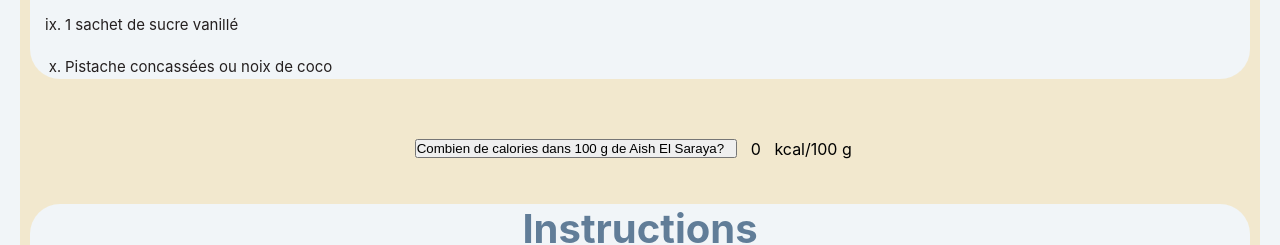
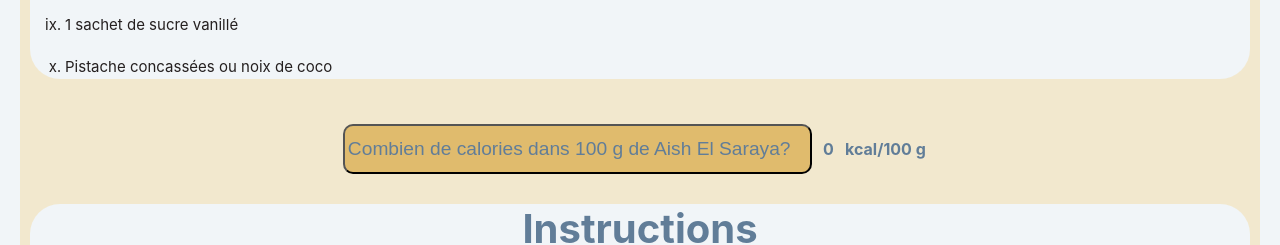
Before and after one commit to rimasemib/macuisinelibanaise, a React (Create React App) app: page /aishElSaraya in a window 1280 px wide. Shown: the part 1820-2065 px from the top of the page. Built offline with nearby package versions, Linux system fonts and the light colour scheme.

Commit message:
adding styles to buttons

```diff
--- a/src/pages/AishElSaraya.css
+++ b/src/pages/AishElSaraya.css
@@ -79,5 +79,18 @@ h2{
 
   }
   .calories{
-	  text-decoration: none;
+	text-decoration: none;
+	color: hsl(210, 22%, 49%);
+	font-size: medium;
+	font-weight: bold;
   }
+  .btnAish{
+
+	color: hsl(210, 22%, 49%);
+    background-color: #e0bb6d;
+    font-size: 1.2em;
+	padding: 3px;
+	height: 50px;
+	border-radius: 10px;
+
+  }
--- a/src/pages/AishElSaraya.js
+++ b/src/pages/AishElSaraya.js
@@ -60,7 +60,7 @@ const AishElSaraya = () => {
 
 
         {compteurSaraya < 445 ? (
-          <button
+          <button className="btnAish"
             onClick={() => {
               setCompteurSaraya(compteurSaraya + 445);
 
@@ -75,7 +75,7 @@ const AishElSaraya = () => {
 		<span className="calories">&nbsp;&nbsp;&nbsp;kcal/100 g&nbsp;&nbsp;&nbsp;</span>
 
         {compteurSaraya > 0 ? (
-          <button
+          <button className="btnAish"
             onClick={() => {
               setCompteurSaraya(compteurSaraya - 445);
             }}
--- a/src/pages/Hummos.css
+++ b/src/pages/Hummos.css
@@ -81,4 +81,18 @@ h2{
   }
   .calories{
 	  text-decoration: none;
+	  color: hsl(210, 22%, 49%);
+	  font-size: medium;
+	  font-weight: bold;
   }
+
+  .btnHms{
+
+	color: hsl(210, 22%, 49%);
+    background-color: #e0bb6d;
+    font-size: 1.2em;
+	padding: 3px;
+	height: 50px;
+	border-radius: 10px;
+
+  }
--- a/src/pages/Hummos.js
+++ b/src/pages/Hummos.js
@@ -56,7 +56,7 @@ const Hummos = () => {
 
 
         {compteurHms < 145 ? (
-          <button
+          <button className="btnHms"
             onClick={() => {
               setCompteurHms(compteurHms + 145);
 
@@ -71,7 +71,7 @@ const Hummos = () => {
 		<span className="calories">&nbsp;&nbsp;&nbsp;kcal/100 g&nbsp;&nbsp;&nbsp;</span>
 
         {compteurHms > 0 ? (
-          <button
+          <button className= "btnHms"
             onClick={() => {
               setCompteurHms(compteurHms - 145);
             }}
--- a/src/pages/Koussa.css
+++ b/src/pages/Koussa.css
@@ -82,5 +82,18 @@ span{
 
   }
   .calories{
-	  text-decoration: none;
+	text-decoration: none;
+	color: hsl(210, 22%, 49%);
+	font-size: medium;
+	font-weight: bold;
   }
+  .btnKous{
+
+	color: hsl(210, 22%, 49%);
+    background-color: #e0bb6d;
+    font-size: 1.2em;
+	padding: 3px;
+	height: 50px;
+	border-radius: 10px;
+
+  }
--- a/src/pages/Koussa.js
+++ b/src/pages/Koussa.js
@@ -67,7 +67,7 @@ const Koussa = () => {
 
 
         {compteurKoussa < 54 ? (
-          <button
+          <button className="btnKous"
             onClick={() => {
               setCompteurKoussa(compteurKoussa + 54);
 
@@ -82,7 +82,7 @@ const Koussa = () => {
 		<span className="calories">&nbsp;&nbsp;&nbsp;kcal/100 g&nbsp;&nbsp;&nbsp;</span>
 
         {compteurKoussa > 0 ? (
-          <button
+          <button className="btnKous"
             onClick={() => {
               setCompteurKoussa(compteurKoussa - 54);
             }}
--- a/src/pages/Loubyi.css
+++ b/src/pages/Loubyi.css
@@ -79,5 +79,18 @@ h2{
 
   }
   .calories{
-	  text-decoration: none;
+	text-decoration: none;
+	color: hsl(210, 22%, 49%);
+	font-size: medium;
+	font-weight: bold;
   }
+  .btnLoub{
+
+	color: hsl(210, 22%, 49%);
+    background-color: #e0bb6d;
+    font-size: 1.2em;
+	padding: 3px;
+	height: 50px;
+	border-radius: 10px;
+
+  }
--- a/src/pages/Loubyi.js
+++ b/src/pages/Loubyi.js
@@ -57,7 +57,7 @@ const Loubyi = () => {
 
 
         {compteurLoubyi < 194 ? (
-          <button
+          <button className="btnLoub"
             onClick={() => {
               setCompteurLoubyi(compteurLoubyi + 194);
 
@@ -72,7 +72,7 @@ const Loubyi = () => {
 		<span className="calories">&nbsp;&nbsp;&nbsp;kcal/100 g&nbsp;&nbsp;&nbsp;</span>
 
         {compteurLoubyi > 0 ? (
-          <button
+          <button className="btnLoub"
             onClick={() => {
               setCompteurLoubyi(compteurLoubyi - 194);
             }}
--- a/src/pages/Mouhalabia.css
+++ b/src/pages/Mouhalabia.css
@@ -79,5 +79,18 @@ h2{
 
   }
   .calories{
-	  text-decoration: none;
+	text-decoration: none;
+	color: hsl(210, 22%, 49%);
+	font-size: medium;
+	font-weight: bold;
   }
+  .btnMouh{
+
+	color: hsl(210, 22%, 49%);
+    background-color: #e0bb6d;
+    font-size: 1.2em;
+	padding: 3px;
+	height: 50px;
+	border-radius: 10px;
+
+  }
--- a/src/pages/Mouhalabia.js
+++ b/src/pages/Mouhalabia.js
@@ -54,7 +54,7 @@ const Mouhalabia = () => {
 
 
         {compteurMouh < 100 ? (
-          <button
+          <button className="btnMouh"
             onClick={() => {
               setCompteurMouh(compteurMouh + 100);
 
@@ -69,7 +69,7 @@ const Mouhalabia = () => {
 		<span className="calories">&nbsp;&nbsp;&nbsp;kcal/100 g&nbsp;&nbsp;&nbsp;</span>
 
         {compteurMouh > 0 ? (
-          <button
+          <button className="btnMouh"
             onClick={() => {
               setCompteurMouh(compteurMouh - 100);
             }}
--- a/src/pages/Tabbouli.css
+++ b/src/pages/Tabbouli.css
@@ -79,5 +79,18 @@ h2{
 
   }
   .calories{
-	  text-decoration: none;
+	text-decoration: none;
+	color: hsl(210, 22%, 49%);
+	font-size: medium;
+	font-weight: bold;
   }
+  .btnTab{
+
+	color: hsl(210, 22%, 49%);
+    background-color: #e0bb6d;
+    font-size: 1.2em;
+	padding: 3px;
+	height: 50px;
+	border-radius: 10px;
+
+  }
--- a/src/pages/Tabbouli.js
+++ b/src/pages/Tabbouli.js
@@ -60,7 +60,7 @@ https://cdn.pixabay.com/photo/2020/05/21/08/17/tabbouleh-5199712_960_720.jpg" al
 
 
         {compteurTbl < 115 ? (
-          <button
+          <button className="btnTab"
             onClick={() => {
               setCompteurTbl(compteurTbl + 115);
 
@@ -75,7 +75,7 @@ https://cdn.pixabay.com/photo/2020/05/21/08/17/tabbouleh-5199712_960_720.jpg" al
 		<span className="calories">&nbsp;&nbsp;&nbsp;kcal/100 g&nbsp;&nbsp;&nbsp;</span>
 
         {compteurTbl > 0 ? (
-          <button
+          <button className="btnTab"
             onClick={() => {
               setCompteurTbl(compteurTbl - 115);
             }}
```
